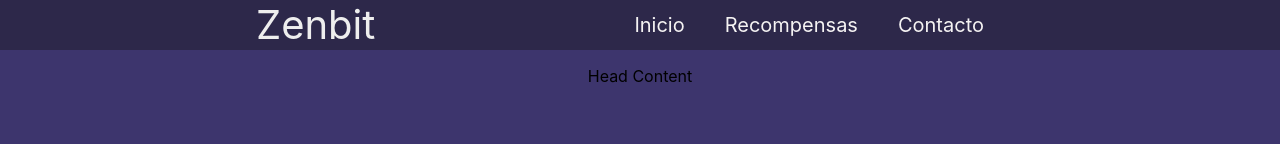
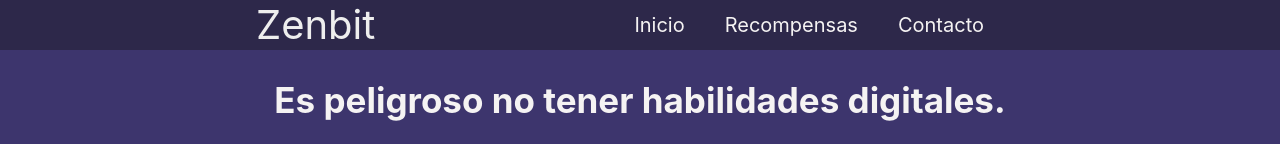
Before and after one commit to zenbitETH/zenbit-app, a React (Create React App) app: page / in a window 1280 px wide. Shown: the top 144 px of the page. Built offline with nearby package versions, Linux system fonts and the light colour scheme; grey boxes are pictures that could not be loaded.

Commit message:
component just to fill the space, not doing much

```diff
--- a/src/components/HeadContent.js
+++ b/src/components/HeadContent.js
@@ -4,9 +4,9 @@
 function HeadContent() {
     return(
         <div>
-            <p>
-                Head Content
-            </p>
+            <h2 className="head-content">
+                Es peligroso no tener habilidades digitales.
+            </h2>
         </div>
     )
 }
```
